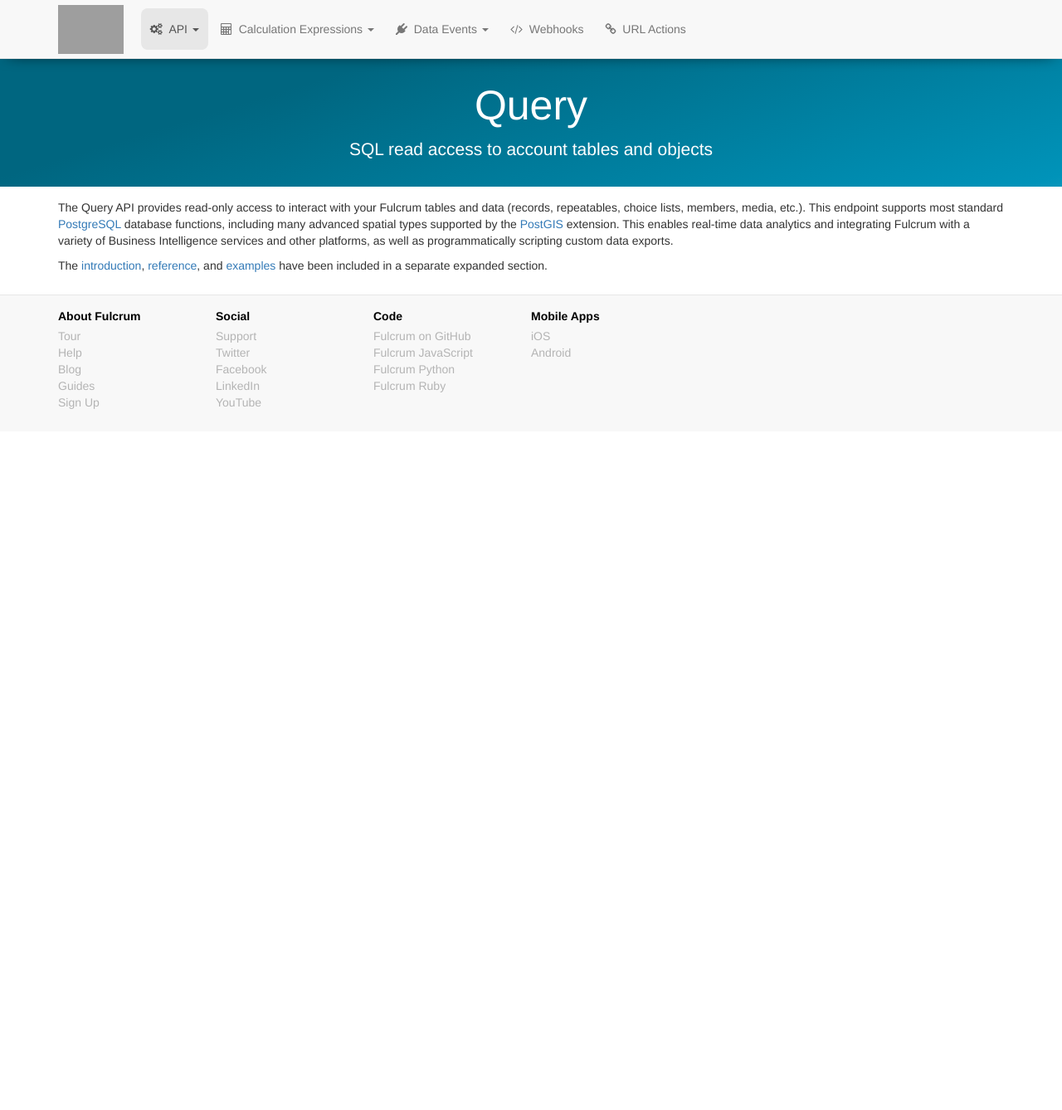
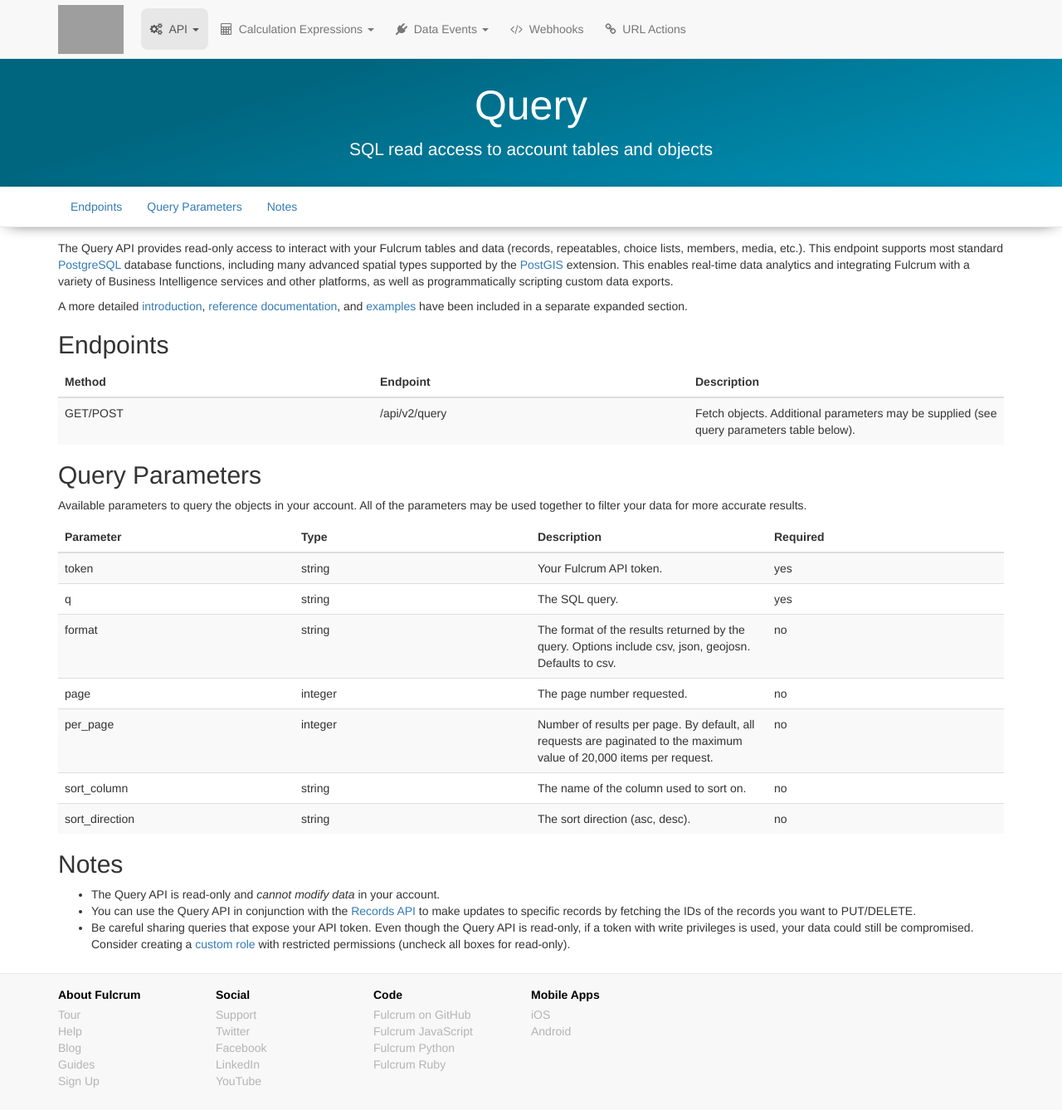
Before and after one commit to rylincoln/developer.fulcrumapp.com, a Jekyll site: the page built from _endpoints/query.md, in a window 1280 px wide and 1338 px high. Shown: the whole window at 83% size. Built offline with Jekyll 4.4.1, drawn with Linux system fonts in a browser that asks for light colours; nearby versions of some CDN libraries; grey boxes are pictures that could not be loaded.

Commit message:
Add endpoints, parameters, notes back to endpoint doc

```diff
--- a/_endpoints/query.md
+++ b/_endpoints/query.md
@@ -7,8 +7,40 @@ description: "SQL read access to account tables and objects"
 category: section
 img: /assets/img/guides/
 difficulty: advanced
+menu:
+  - "Endpoints": endpoints
+  - "Query Parameters": query-parameters
+  - "Notes": notes
 ---
 
 The Query API provides read-only access to interact with your Fulcrum tables and data (records, repeatables, choice lists, members, media, etc.). This endpoint supports most standard [PostgreSQL](https://www.postgresql.org/) database functions, including many advanced spatial types supported by the [PostGIS](http://postgis.net/) extension. This enables real-time data analytics and integrating Fulcrum with a variety of Business Intelligence services and other platforms, as well as programmatically scripting custom data exports.
 
-The [introduction](/query-api/intro/), [reference](/query-api/reference/), and [examples](/query-api/examples/) have been included in a separate expanded section.
+A more detailed [introduction](/query-api/intro/), [reference documentation](/query-api/reference/), and [examples](/query-api/examples/) have been included in a separate expanded section.
+
+## Endpoints
+
+{:.table.table-striped}
+| Method | Endpoint | Description |
+|--------|----------|-------------|
+| GET/POST | /api/v2/query | Fetch objects. Additional parameters may be supplied (see query parameters table below). |
+
+## Query Parameters
+
+Available parameters to query the objects in your account. All of the parameters may be used together to filter your data for more accurate results.
+
+{:.table.table-striped}
+| Parameter | Type | Description | Required |
+|-----------|------|-------------|----------|
+| token | string | Your Fulcrum API token. | yes |
+| q | string | The SQL query. | yes |
+| format | string | The format of the results returned by the query. Options include csv, json, geojosn. Defaults to csv. | no |
+| page | integer | The page number requested. | no |
+| per_page | integer | Number of results per page. By default, all requests are paginated to the maximum value of 20,000 items per request. | no |
+| sort_column | string | The name of the column used to sort on. | no |
+| sort_direction | string | The sort direction (asc, desc). | no |
+
+## Notes
+
+* The Query API is read-only and _cannot modify data_ in your account.
+* You can use the Query API in conjunction with the [Records API](/endpoints/records/) to make updates to specific records by fetching the IDs of the records you want to PUT/DELETE.
+* Be careful sharing queries that expose your API token. Even though the Query API is read-only, if a token with write privileges is used, your data could still be compromised. Consider creating a [custom role](http://www.fulcrumapp.com/help/creating-custom-roles/) with restricted permissions (uncheck all boxes for read-only).
```
